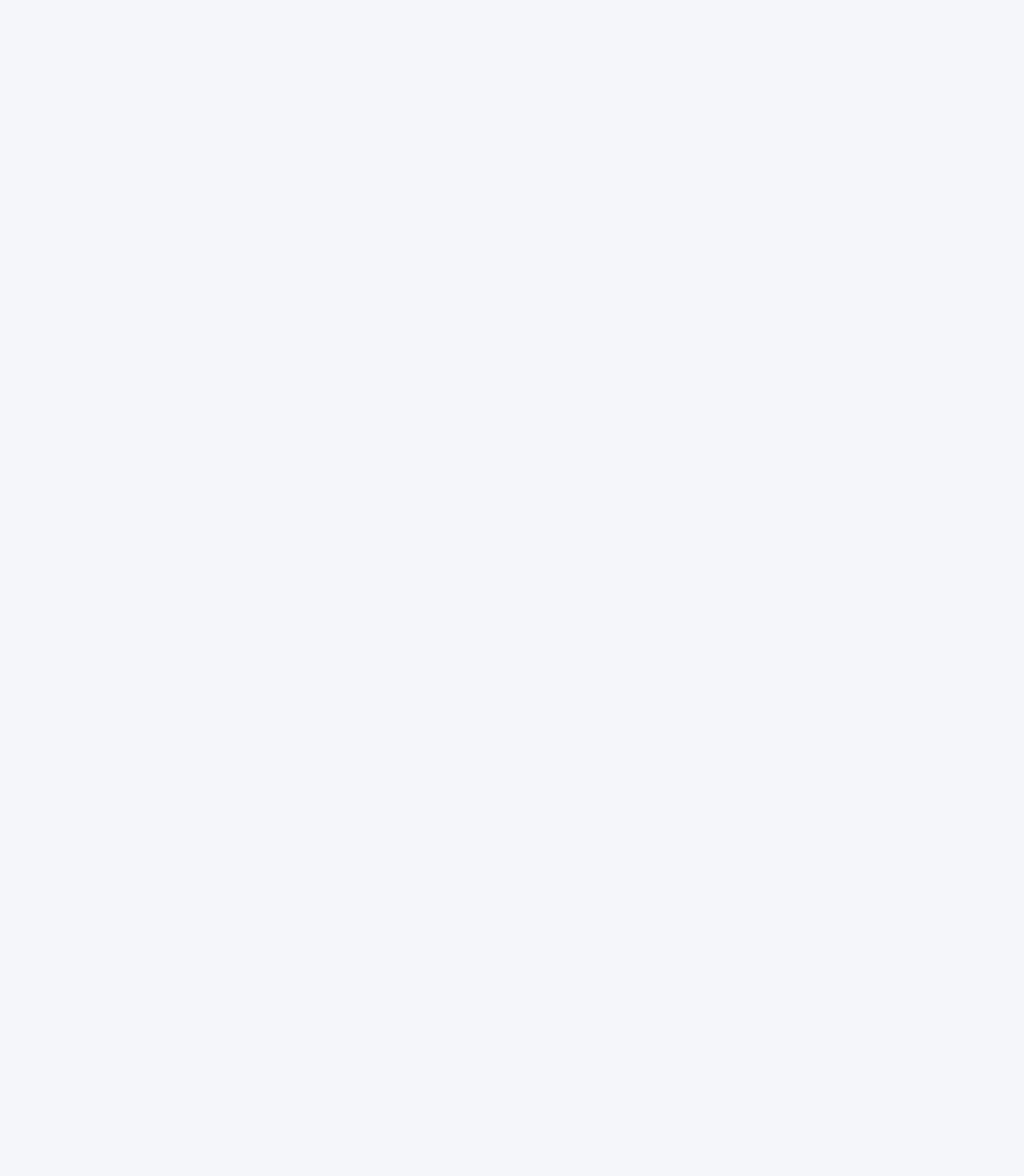
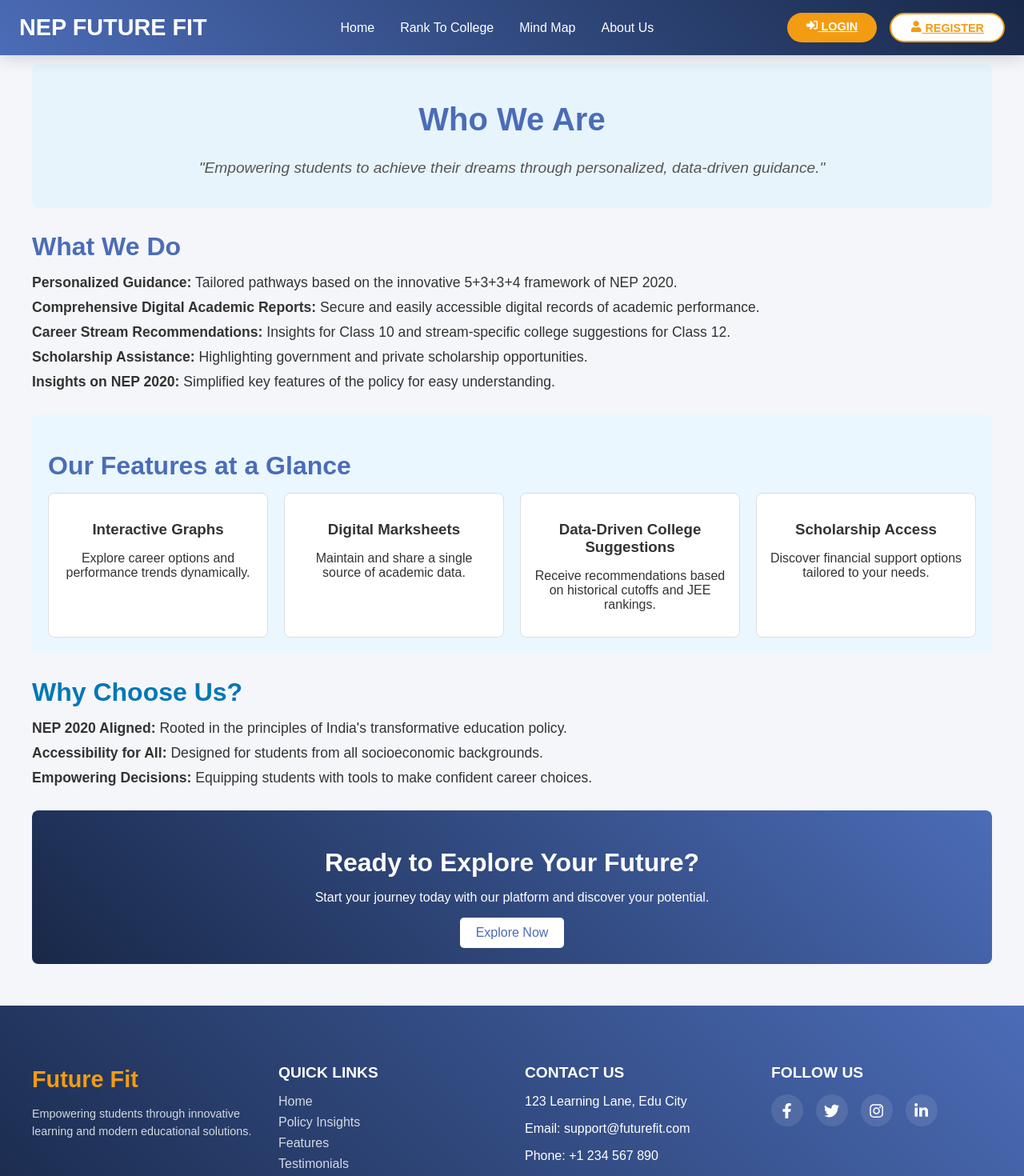
Before and after one commit to anshulkansal04/CareerMap, a React (Create React App) app in the folder client/: page /who-we-are in a window 1280 px wide. Before the commit this address had no page. Shown: the top 1470 px of the page at 80% size. Before the commit the page ends 800 px from the top, so only its background shows below. Built offline with nearby package versions, Linux system fonts and the light colour scheme.

Commit message:
Updated navbar and Added About us page

```diff
--- a/client/src/App.js
+++ b/client/src/App.js
@@ -17,6 +17,7 @@ import GraphPage from "./pages/Graph_Page";
 import Scholarpage from "./pages/ScholarShip"; // Ensure this component exists
 import Footer from "./Components/Footer";
 import Dash from "./pages/Dashboard";
+import Whoweare from "./pages/Whoweare";
 
 function App() {
   return (
@@ -31,7 +32,7 @@ function App() {
                 <Navbar />
                 <Hero />
                 <Carousel />
-                <CardContainer />
+                {/* <CardContainer /> */}
                 <Testimonal />
                 <Footer />
               </>
@@ -46,6 +47,7 @@ function App() {
           <Route path="/careermap" element={<GraphPage />} />
           <Route path="/scholarship" element={<Scholarpage />} />
           <Route path="/dashboard" element={<Dash />} />
+          <Route path="/who-we-are" element={<Whoweare />} />
         </Routes>
       </Router>
       <Toaster />
--- a/client/src/Components/Navbar.jsx
+++ b/client/src/Components/Navbar.jsx
@@ -1,5 +1,5 @@
 import React from "react";
-import { Link, useNavigate } from "react-router-dom";
+import { Link, NavLink, useNavigate } from "react-router-dom";
 import { FaSignInAlt, FaSignOutAlt, FaUser } from "react-icons/fa";
 import { useSelector, useDispatch } from "react-redux";
 import { logout, reset } from "../auth/authslice";
@@ -15,40 +15,51 @@ export default function Navbar() {
     navigate("/login");
   };
 
+  const navLinks = [
+    { name: "Home", path: "/" },
+    { name: "Rank to College", path: "/CollegePred" },
+    { name: "Mind Map", path: "/careermap" },
+    { name: "About us", path: "/who-we-are" },
+  ];
+
   return (
     <header className="nep-navbar">
       <div className="container-nav nep-navbar-content">
         <div className="nep-navbar-logo">
-          <span className="nep-navbar-brand">Future Fit</span>
+            NEP Future Fit
         </div>
         <nav className="nep-navbar-links">
-          {[
-            "Home",
-            " Policy Insights ",
-            "Our Offerings ",
-            "Testimonials",
-            "Who We Are",
-          ].map((item) => (
-            <a
-              href={`#${item.toLowerCase().replace(/\s+/g, "-")}`}
-              key={item}
-              className="nep-navbar-link"
+          {navLinks.map((link) => (
+            <NavLink
+              to={link.path}
+              key={link.name}
+              className={({ isActive }) =>
+                `nep-navbar-link ${isActive ? "active" : ""}`
+              }
             >
-              {item}
-            </a>
+              {link.name}
+            </NavLink>
           ))}
         </nav>
         <div className="nep-navbar-actions">
           {user ? (
-            <button onClick={handleLogout} className="nep-navbar-cta logout">
+            <button
+              onClick={handleLogout}
+              className="nep-navbar-cta logout"
+              aria-label="Logout"
+            >
               <FaSignOutAlt /> Logout
             </button>
           ) : (
             <>
-              <Link to="/login" className="nep-navbar-cta login">
+              <Link to="/login" className="nep-navbar-cta login" aria-label="Login">
                 <FaSignInAlt /> Login
               </Link>
-              <Link to="/signup" className="nep-navbar-cta register">
+              <Link
+                to="/signup"
+                className="nep-navbar-cta register"
+                aria-label="Register"
+              >
                 <FaUser /> Register
               </Link>
             </>
--- a/client/src/Components/styles.css
+++ b/client/src/Components/styles.css
@@ -139,7 +139,7 @@ body {
 /*Hero Section Styles */
 
 .edu-hero {
-  min-height: 100vh;
+  min-height: 80vh;
   margin-top: 40px;
   background: var(--background-color);
   position: relative;
@@ -172,7 +172,7 @@ body {
   z-index: 2;
   max-width: 1200px;
   margin: 0 auto;
-  padding: 4rem 2rem;
+  padding: 9rem 2rem;
   display: flex;
   align-items: center;
   justify-content: space-between;
--- /dev/null
+++ b/client/src/pages/WhoWeAre.css
@@ -0,0 +1,124 @@
+
+  .who-we-are {
+    max-width: 1200px;
+    margin: auto;
+    padding: 20px;
+    color: #333;
+  }
+
+  .header-section {
+    margin-top: 60px;
+    text-align: center;
+    padding: 20px 0;
+    background-color: #e8f4fc;
+    border-radius: 8px;
+  }
+
+  .header-section h1 {
+    font-size: 2.5rem;
+    color: #4b6cb7;
+  }
+
+  .header-section .vision {
+    font-style: italic;
+    font-size: 1.2rem;
+    color: #555;
+  }
+
+  .what-we-do {
+    margin: 30px 0;
+  }
+
+  .what-we-do h2 {
+    font-size: 2rem;
+    margin-bottom: 15px;
+    color: #4b6cb7;
+  }
+
+  .what-we-do ul {
+    list-style-type: none;
+    padding: 0;
+  }
+
+  .what-we-do li {
+    margin-bottom: 10px;
+    font-size: 1.1rem;
+  }
+
+  .features {
+    background-color: #eaf7ff;
+    padding: 20px;
+    border-radius: 8px;
+  }
+
+  .features h2 {
+    font-size: 2rem;
+    color: #4b6cb7;
+    margin-bottom: 15px;
+  }
+
+  .features-list {
+    display: grid;
+    grid-template-columns: repeat(auto-fit, minmax(250px, 1fr));
+    gap: 20px;
+  }
+
+  .feature-item {
+    background-color: #fff;
+    border: 1px solid #ddd;
+    border-radius: 8px;
+    padding: 15px;
+    text-align: center;
+  }
+
+  .feature-item h3 {
+    color: #333;
+    margin-bottom: 10px;
+  }
+
+  .why-choose-us {
+    margin: 30px 0;
+  }
+
+  .why-choose-us h2 {
+    font-size: 2rem;
+    margin-bottom: 15px;
+    color: #0077b6;
+  }
+
+  .why-choose-us ul {
+    list-style-type: none;
+    padding: 0;
+  }
+
+  .why-choose-us li {
+    margin-bottom: 10px;
+    font-size: 1.1rem;
+  }
+
+  .cta {
+    text-align: center;
+    padding: 20px;
+    background: linear-gradient(45deg, #182848, #4b6cb7);
+    color: #fff;
+    border-radius: 8px;
+  }
+
+  .cta h2 {
+    font-size: 2rem;
+    margin-bottom: 10px;
+  }
+
+  .cta-button {
+    padding: 10px 20px;
+    font-size: 1rem;
+    background-color: #fff;
+    color: #4b6cb7;
+    border: none;
+    border-radius: 5px;
+    cursor: pointer;
+  }
+
+  .cta-button:hover {
+    transform: scale(1.05);
+  }
--- /dev/null
+++ b/client/src/pages/Whoweare.jsx
@@ -0,0 +1,107 @@
+import React from "react";
+import { Link } from "react-router-dom";
+import Navbar from "../Components/Navbar";
+import Footer from "../Components/Footer";
+import "./WhoWeAre.css";
+
+const WhoWeAre = () => {
+  return (
+    <>
+      <div className="who-we-are">
+        <Navbar />
+        <header className="header-section">
+          <h1>Who We Are</h1>
+          <p className="vision">
+            <em>
+              "Empowering students to achieve their dreams through personalized,
+              data-driven guidance."
+            </em>
+          </p>
+        </header>
+
+        <section className="what-we-do">
+          <h2>What We Do</h2>
+          <ul>
+            <li>
+              <strong>Personalized Guidance:</strong> Tailored pathways based on
+              the innovative 5+3+3+4 framework of NEP 2020.
+            </li>
+            <li>
+              <strong>Comprehensive Digital Academic Reports:</strong> Secure
+              and easily accessible digital records of academic performance.
+            </li>
+            <li>
+              <strong>Career Stream Recommendations:</strong> Insights for Class
+              10 and stream-specific college suggestions for Class 12.
+            </li>
+            <li>
+              <strong>Scholarship Assistance:</strong> Highlighting government
+              and private scholarship opportunities.
+            </li>
+            <li>
+              <strong>Insights on NEP 2020:</strong> Simplified key features of
+              the policy for easy understanding.
+            </li>
+          </ul>
+        </section>
+
+        <section className="features">
+          <h2>Our Features at a Glance</h2>
+          <div className="features-list">
+            <div className="feature-item">
+              <h3>Interactive Graphs</h3>
+              <p>Explore career options and performance trends dynamically.</p>
+            </div>
+            <div className="feature-item">
+              <h3>Digital Marksheets</h3>
+              <p>Maintain and share a single source of academic data.</p>
+            </div>
+            <div className="feature-item">
+              <h3>Data-Driven College Suggestions</h3>
+              <p>
+                Receive recommendations based on historical cutoffs and JEE
+                rankings.
+              </p>
+            </div>
+            <div className="feature-item">
+              <h3>Scholarship Access</h3>
+              <p>Discover financial support options tailored to your needs.</p>
+            </div>
+          </div>
+        </section>
+
+        <section className="why-choose-us">
+          <h2>Why Choose Us?</h2>
+          <ul>
+            <li>
+              <strong>NEP 2020 Aligned:</strong> Rooted in the principles of
+              India's transformative education policy.
+            </li>
+            <li>
+              <strong>Accessibility for All:</strong> Designed for students from
+              all socioeconomic backgrounds.
+            </li>
+            <li>
+              <strong>Empowering Decisions:</strong> Equipping students with
+              tools to make confident career choices.
+            </li>
+          </ul>
+        </section>
+
+        <section className="cta">
+          <h2>Ready to Explore Your Future?</h2>
+          <p>
+            Start your journey today with our platform and discover your
+            potential.
+          </p>
+          <Link to="/">
+            <button className="cta-button">Explore Now</button>
+          </Link>
+        </section>
+      </div>
+      <Footer />
+    </>
+  );
+};
+
+export default WhoWeAre;
```
